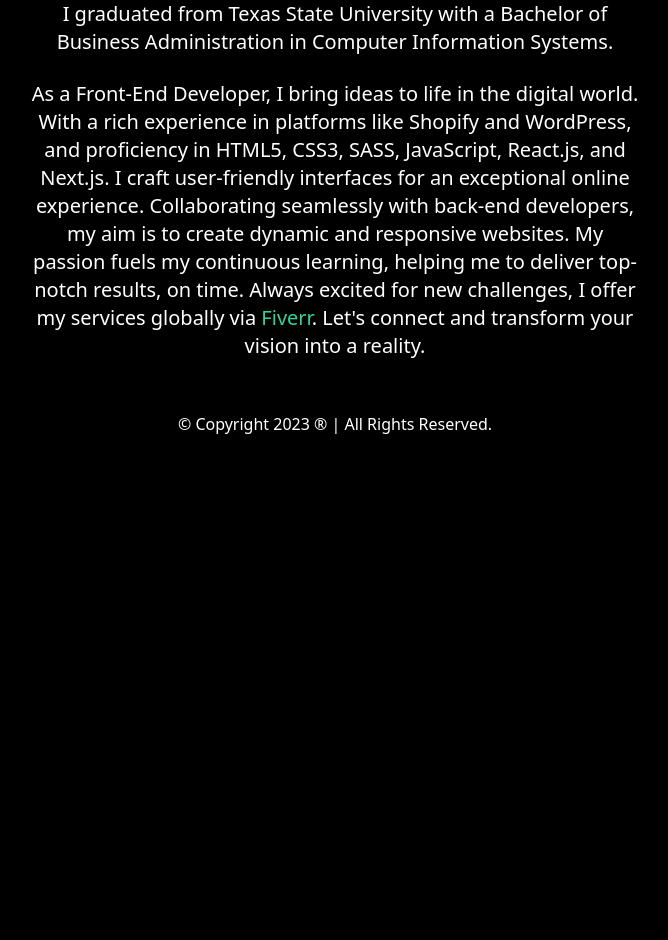
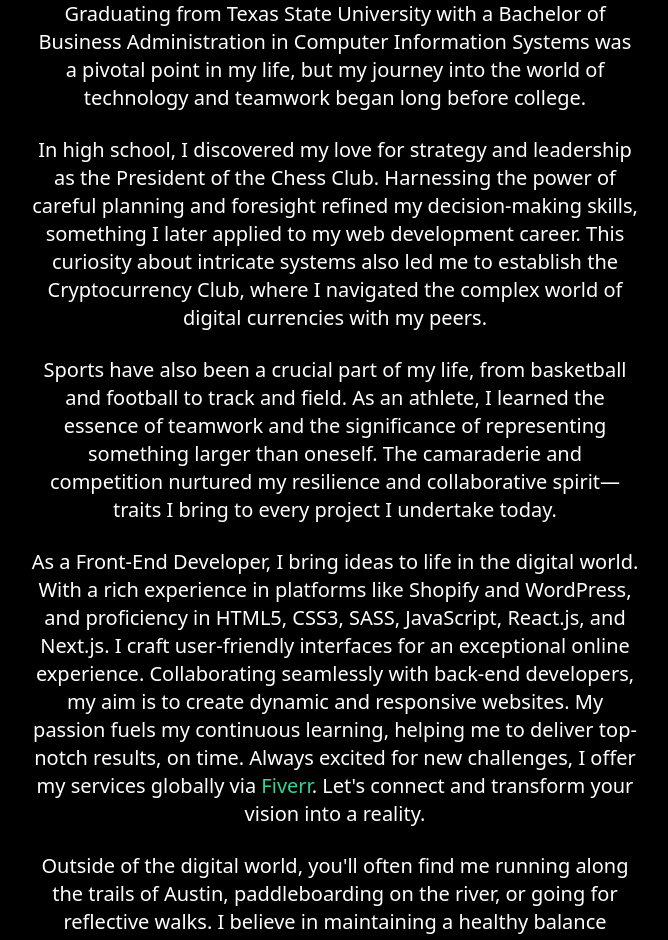
Before and after one commit to mrwebwork/portfolio-site, a Next.js app: page /about in a window 1280 px wide. Shown: the part 280-1220 px from the top of the page, without its empty margins (305-973 px from the left). Before the commit the page ends 800 px from the top, so only its background shows below. Built offline with nearby package versions, Linux system fonts and the light colour scheme.

Commit message:
Update about me page

```diff
--- a/pages/about.jsx
+++ b/pages/about.jsx
@@ -13,8 +13,25 @@ export default function About() {
         pageDesc="Crafting seamless digital experiences with code."
       />
       <Paragraph>
-        I graduated from Texas State University with a Bachelor of Business
-        Administration in Computer Information Systems.
+        Graduating from Texas State University with a Bachelor of Business
+        Administration in Computer Information Systems was a pivotal point in my
+        life, but my journey into the world of technology and teamwork began
+        long before college.
+      </Paragraph>
+      <Paragraph>
+        In high school, I discovered my love for strategy and leadership as the
+        President of the Chess Club. Harnessing the power of careful planning
+        and foresight refined my decision-making skills, something I later
+        applied to my web development career. This curiosity about intricate
+        systems also led me to establish the Cryptocurrency Club, where I
+        navigated the complex world of digital currencies with my peers.
+      </Paragraph>
+      <Paragraph>
+        Sports have also been a crucial part of my life, from basketball and
+        football to track and field. As an athlete, I learned the essence of
+        teamwork and the significance of representing something larger than
+        oneself. The camaraderie and competition nurtured my resilience and
+        collaborative spirit—traits I bring to every project I undertake today.
       </Paragraph>
       <Paragraph>
         As a Front-End Developer, I bring ideas to life in the digital world.
@@ -34,6 +51,12 @@ export default function About() {
         </FiverrLink>
         . Let's connect and transform your vision into a reality.
       </Paragraph>
+      <Paragraph>
+        Outside of the digital world, you'll often find me running along the
+        trails of Austin, paddleboarding on the river, or going for reflective
+        walks. I believe in maintaining a healthy balance between personal
+        growth and professional development.
+      </Paragraph>
     </>
   );
 }
--- a/pages/index.jsx
+++ b/pages/index.jsx
@@ -3,7 +3,6 @@ import Navbar from "@/components/Navbar";
 import Header from "@/components/Header";
 import ProjectCard from "@/components/ProjectCard";
 import Paragraph from "@/components/Paragraph";
-import ContactForm from "@/components/ContactForm";
 import HeroSection from "@/components/HeroSection";
 import MySkills from "@/components/MySkills";
 
@@ -74,11 +73,6 @@ export default function Home() {
           </section>
 
           {/* //* Reviews Section */}
-
-          {/* //* Contact Me */}
-          {/* <div className="mt-10">
-            <ContactForm />
-          </div> */}
         </main>
       </header>
     </>
```
